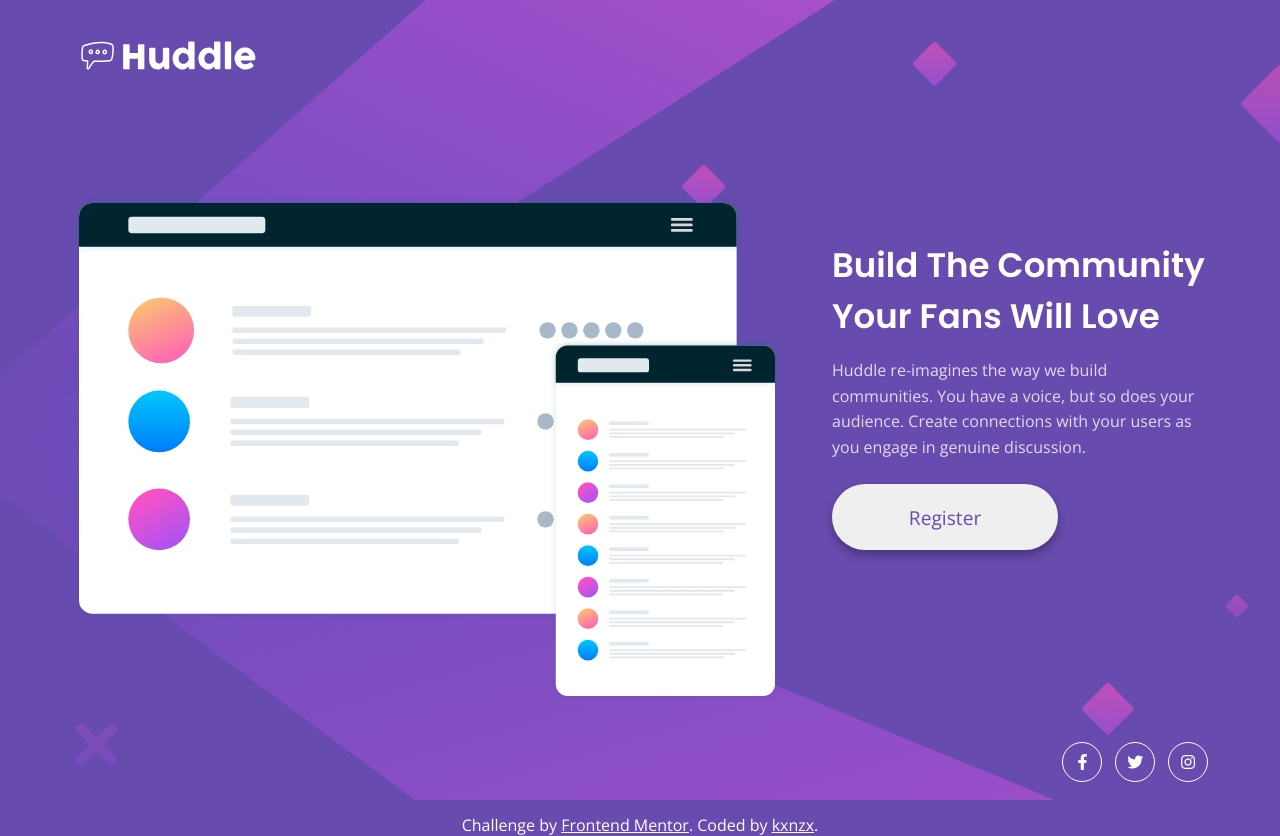
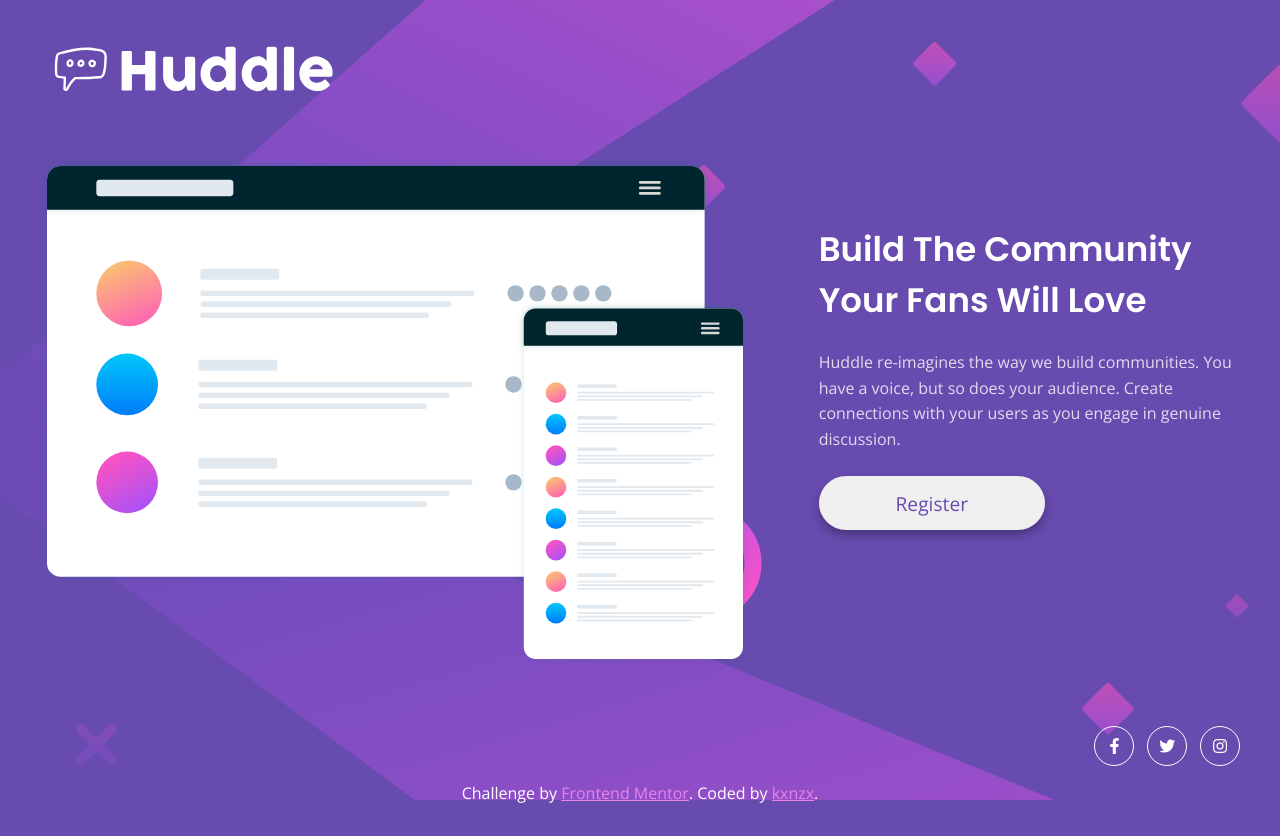
Before and after one commit to kxnzx/Frontend-Mentor---huddle-landing-page-with-single-introductory-section-master, a plain HTML site: page index.html in a window 1280 px wide. After the commit the page ends 804 px from the top, so only its background shows below. Drawn offline with nearby package versions, Linux system fonts and the light colour scheme.

Commit message:
commit changes

```diff
--- a/index.html
+++ b/index.html
@@ -19,7 +19,7 @@
 
     <div class="container">
       <header>
-      <div class="desktop-left">
+        <div class="hero-image">
         <!--LOGO-->
         <a href="#"><img class="logo" src="images/logo.svg" alt="Logo"></a>
         <!--MOCK-UP-->
@@ -28,33 +28,38 @@
       </header>
 
       <main>
-      <div class="desktop-right">
-        <h1>Build The Community <br/> Your Fans Will Love</h1>
+        <div class="call-to-action">
+          <div class="text">
+            <h1>Build The Community Your Fans Will Love</h1>
             <p>
             Huddle re-imagines the way we build communities. You have a voice,
             but so does your audience. Create connections with your users as you
             engage in genuine discussion.
                      </p>
+          </div>
           <button type="button"><span>Register</span></button>
         </div>
+      </main>
+    </div>
+
+   <footer>
      <!--SOCIAL MEDIA BUTTONS-->
+     <div class="container">
        <ul class="social-media-links">
         <li><a href=""><i class="fab fa-facebook-f"></i></i></a></li>
         <li><a href=""><i class="fab fa-twitter"></i></a></li>
         <li><a href=""><i class="fab fa-instagram"></i></a></li>
        </ul>
+     </div>
      <!--END OF SOCIAL MEDIA BUTTONS-->
-    </main>
-  </div>
-
-  <footer>
      <div class="attribution">
       Challenge by
       <a href="https://www.frontendmentor.io?ref=challenge" target="_blank"
-        >Frontend Mentor</a
+        class="highlight">Frontend Mentor</a
       >. Coded by
-      <a href="https://github.com/kxnzx" target="_blank">kxnzx</a>.
+      <a href="https://github.com/kxnzx" target="_blank" class="highlight">kxnzx</a>.
      </div>
    </footer>
+
   </body>
 </html>
--- a/styles.css
+++ b/styles.css
@@ -28,7 +28,6 @@
 /* FONTS */
 body {
   font-family: var(--primary);
-  font-size: var(--fs-400);
 }
 
 h1 {
@@ -38,18 +37,21 @@ h1 {
 
 p {
   line-height: 1.6;
+  font-size: var(--fs-400);
 }
 
 /* BASE STYLES */
 html {
   height: 100%;
 }
+
 body {
   background-color: var(--Violet);
   background-image: url(images/bg-mobile.svg);
   background-repeat: no-repeat;
-
-  min-height: 100%;
+  background-size: contain;
+  /*stick footer at the bottom*/
+  min-height: 100vh;
   display: flex;
   flex-direction: column;
   overflow-x: hidden;
@@ -59,7 +61,10 @@ body h1,
 p {
   color: #fff;
   text-align: center;
-  margin-bottom: 1rem;
+}
+
+h1 {
+  margin-bottom: 1.5rem;
 }
 
 p {
@@ -74,7 +79,7 @@ button {
   transition: all 200ms ease-in;
   cursor: pointer;
   text-decoration: none;
-  padding: 1em 4em;
+  padding: 1em 5em;
   font-family: inherit;
   border: none;
   color: var(--Violet);
@@ -92,7 +97,7 @@ button:hover {
   display: flex;
   justify-content: center;
   list-style-type: none;
-  padding: 0;
+  padding-bottom: 1rem;
 }
 
 .social-media-links a {
@@ -111,28 +116,33 @@ button:hover {
 
 .social-media-links a:hover {
   color: var(--Soft-Magenta);
+  border: 1px solid hsl(300, 69%, 71%);
 }
 
 .container {
   margin: 0 auto;
-  padding: 2em;
-  display: grid;
-  grid-gap: 3em;
-  grid-template-columns: repeat(auto-fit, minmax(250px, 1fr));
+  width: 80%;
 }
 
 .logo {
   width: 40%;
-  margin-bottom: 3rem;
+  padding-top: 2rem;
 }
 
 .mock-up {
   width: 100%;
+  margin: 0 auto;
+  padding: 3.5rem 0;
 }
 
-.desktop-right {
+.call-to-action {
   text-align: center;
   margin-bottom: 1rem;
+}
+
+.call-to-action .text {
+  max-width: 40ch;
+  margin: auto;
 }
 
 footer {
@@ -148,6 +158,10 @@ footer {
   color: #fff;
 }
 
+.attribution .highlight {
+  color: var(--Soft-Magenta);
+}
+
 @media screen and (min-width: 960px) {
   body {
     background-image: url(images/bg-desktop.svg);
@@ -155,44 +169,50 @@ footer {
   }
 
   .container {
+    display: flex;
+    gap: 1.8em;
     width: auto;
     max-width: 1200px;
     margin: auto;
-    grid-gap: 24rem;
   }
 
   .logo {
-    width: 50%;
+    max-width: 45%;
   }
 
-  .desktop-left .mock-up {
-    padding-top: 4rem;
+  .hero-image .mock-up {
+    padding-top: 3rem;
     width: auto;
   }
 
-  .desktop-right {
-    padding-top: 13rem;
+  .call-to-action {
+    padding-top: 14rem;
     margin: 0 auto;
+    width: auto;
   }
 
-  .desktop-right h1 {
+  .call-to-action h1 {
     font-size: 2.125rem;
+  }
+
+  .call-to-action .text {
+    max-width: 60ch;
   }
 
   button {
     display: flex;
     font-size: 1.2rem;
     margin-bottom: 12rem;
+    padding: 0.7em 4em;
   }
 
-  .desktop-right h1,
+  .call-to-action h1,
   p {
     text-align: left;
   }
 
   .social-media-links {
-    display: flex;
-    justify-content: flex-end;
+    margin-left: auto;
   }
 
   .social-media-links a {
```
Also changed, not shown: 1 other file. Lines whose indentation alone changed are shown as unchanged.
